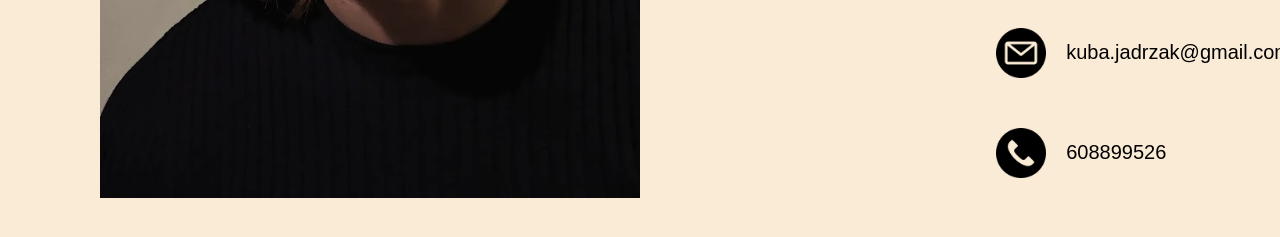
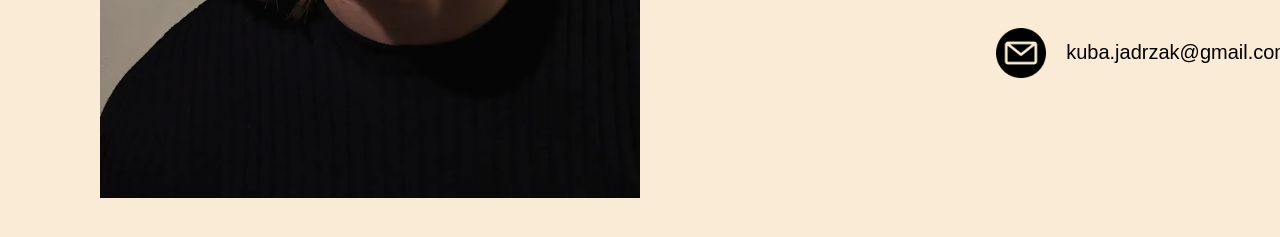
Before and after one commit to KubaJadrzak/Kuba-Jadrzak-Personal-Website, a plain HTML site: page index.html in a window 1280 px wide. Shown: the part 621-858 px from the top of the page. Drawn offline with Linux system fonts and the light colour scheme.

Commit message:
delete phone number

```diff
--- a/index.html
+++ b/index.html
@@ -73,12 +73,6 @@
                         kuba.jadrzak@gmail.com
                     </a>
                 </li>
-                <li class="social-link">
-                    <a href="tel:608899526">
-                        <img src="images/phone.png" alt="Phone Icon">
-                        608899526
-                    </a>
-                </li>
             </ul>
         </section>
 
```
